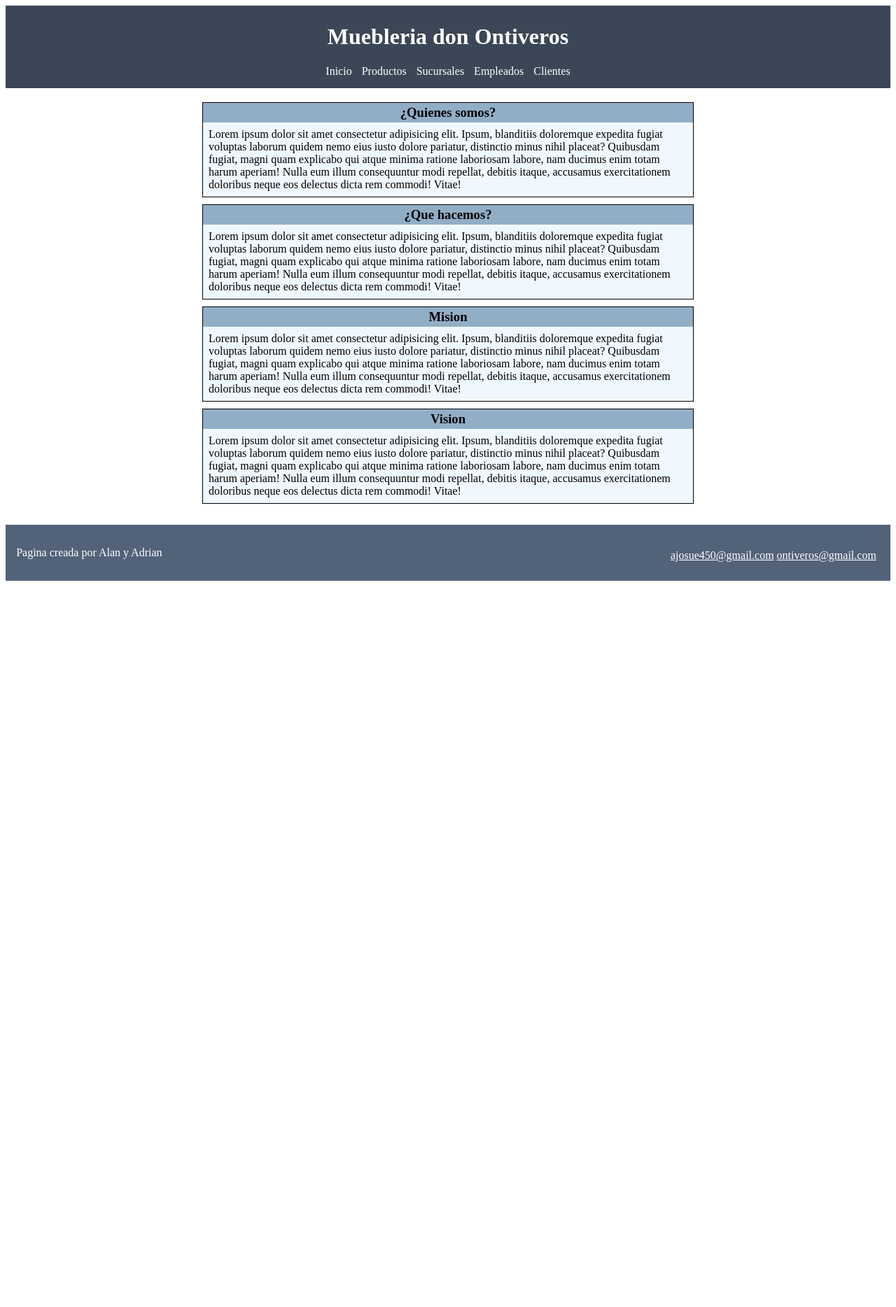
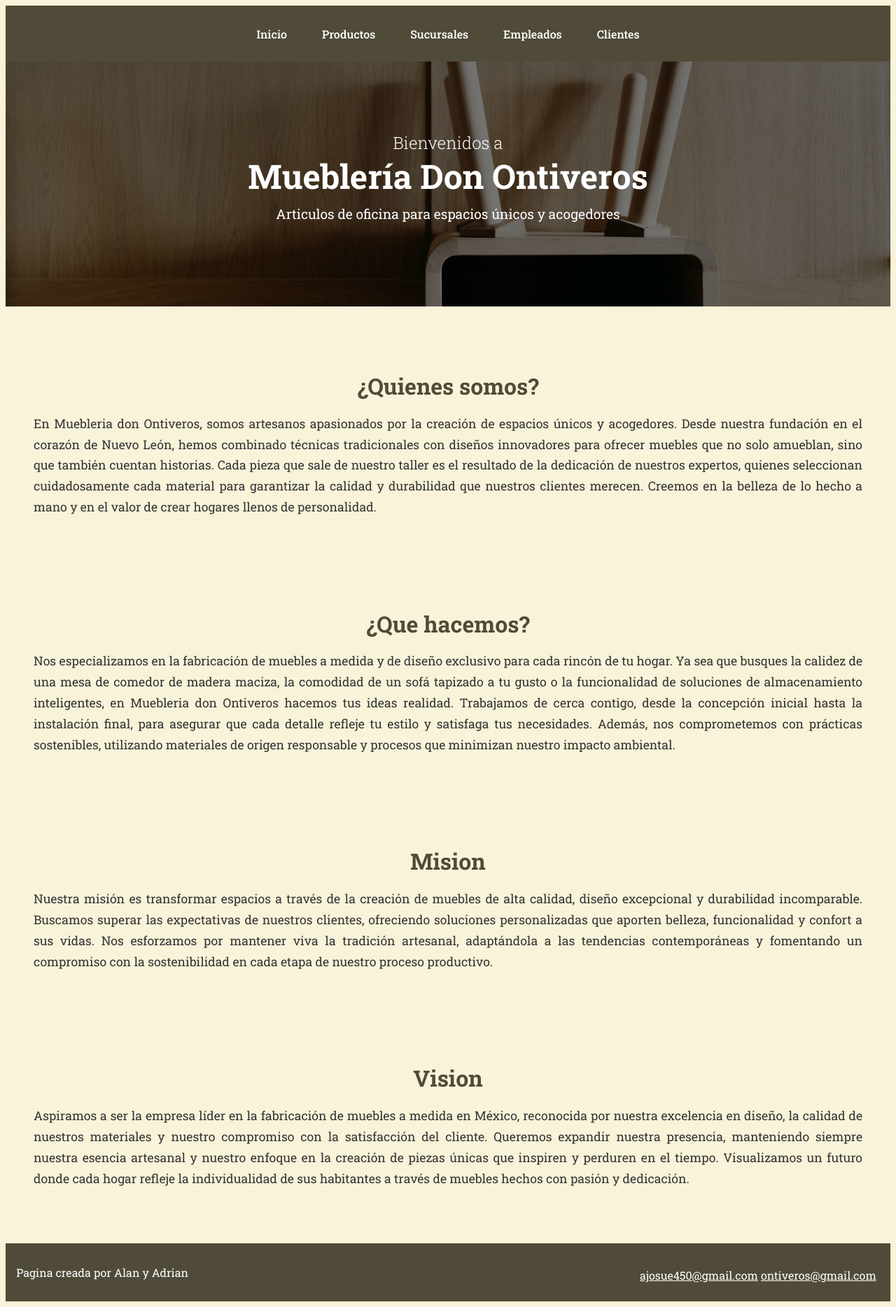
Before and after one commit to AlanCaa/PIA_FDW, a Django app: page / in a window 1280 px wide. Shown: the whole page at 70% size. Before the commit the page ends 830 px from the top, so only its background shows below. Run offline with Django 5.2, Linux system fonts and the light colour scheme.

Commit message:
Se modifico las vistas y los estilos

```diff
--- a/django/website_pia/website_pia/static/css/style.css
+++ b/django/website_pia/website_pia/static/css/style.css
@@ -1,3 +1,54 @@
+@import url('https://fonts.googleapis.com/css2?family=Roboto+Slab:wght@100..900&display=swap');
+
+body {
+    background: #F8F3D9;
+    font-family: "Roboto Slab", serif;
+}
+
+/* Sección banner de la vista inicio */
+.hero {
+    position: relative;
+    background: url('/static/css/img/vistainic.jpg');
+    background-size: cover;
+    background-position: center;
+    height: 350px;
+    display: flex;
+    align-items: center;
+    justify-content: center;
+    color: white;
+    text-align: center;
+}
+
+.hero::before {
+    content: '';
+    position: absolute;
+    top: 0; left: 0;
+    width: 100%; height: 100%;
+    background-color: rgba(0, 0, 0, 0.5);
+    z-index: 1;
+}
+
+.hero-content {
+    position: relative;
+    z-index: 2;
+}
+
+.hero-content h1 {
+    font-size: 3rem;
+    margin: 0;
+}
+
+.hero-content h2 {
+    font-size: 1.5rem;
+    margin: 0;
+    font-weight: 300;
+}
+
+.hero-content p {
+    font-size: 1.2rem;
+    margin-top: 10px;
+}
+
 img {
     width: 400px;
     display: block;
@@ -6,24 +57,34 @@ img {
 }
 
 header {
-    background-color: #333f50f5;
+    background-color: #504B38;
     color: white;
-    text-align: center;
-    padding: 5px;
+    padding: 10px 0;
+    display: flex;
+    justify-content: center;
+    align-items: center;
+    height: 60px;
 }
+
 nav {
-    margin-bottom: 10px;
+    display: flex;
+    gap: 20px;
 }
+
 header a {
     color: white;
-    margin: 5px;
-
     text-decoration: none;
-    transition: background-color .5s;
+    padding: 10px 15px;
+    border-radius: 5px;
+    transition: background-color 0.3s;
+    font-weight: 500;
+    display: flex;
+    align-items: center;
+    height: 100%;
 }
 
 header a:hover {
-    background-color: #495c76f5;
+    background-color: #797263f5;
 }
 
 /* El contenedor que se utiliza para productos para que las tarjetas esten una al lado de otra */
@@ -36,15 +97,15 @@ header a:hover {
 
 /* Contenedor que se utiliza para inicio, sucursales y clientes para que las tarjetas esten en cascada */
 .contenedor2 {
-    display: grid;
-    justify-content: center;
-    align-items: center;
-    margin: 10px 10px 30px 10px;
+    display: block;
+    align-items: stretch;
+    margin: 10px 0 30px 0;
+    padding: 0 20px;
 }
 
 /* Se utiliza en productos y sucursales, se da apariencia de tarjetas un pooco cuadradas */
 .tarjetas {
-    background-color: aliceblue;
+    background-color: #EBE5C2;
     width: 450px;
     justify-content: center;
     align-items: center;
@@ -67,28 +128,32 @@ header a:hover {
     text-align: justify;
 }
 
-/* Se usa en inicio para tarjetas un poco más alargadas */
 .tarjetas-2 {
-    background-color: aliceblue;
-    width: 700px;
-    justify-content: center;
-    align-items: center;
-    margin-left: 10px;
-    margin-right: 10px;
-    margin-top: 10px;
-    border: .5px black solid;
+    margin: 40px auto;
+    padding: 20px;
+    text-align: justify;
 }
 
-.tarjetas h2, .tarjetas-2 h1, .tarjetas-cliente h2 {
+.tarjetas-2 h1 {
+    font-size: 2rem;
+    color: #504B38;
+    margin-bottom: 10px;
+    text-align: center;
+}
+
+.tarjetas-2 p {
+    font-size: 1.1rem;
+    color: #333;
+    line-height: 1.7;
+    text-align: justify;
+}
+
+.tarjetas h2, .tarjetas-cliente h2 {
     margin: 0px;
     padding: 3px;
     text-align: center;
-    background-color: rgb(146, 174, 199);
+    background-color: #B9B28A;
     color: rgb(0, 0, 0);
-}
-
-.tarjetas-2 p {
-    margin: 8px;
 }
 
 /* Se usa para clientes y hacer tarjetas alargadas en las que el logo aparezca en la parte derecha */
@@ -101,7 +166,7 @@ header a:hover {
 }
 
 .tarjetas-cliente .contenido {
-    background-color: aliceblue;
+    background-color: #EBE5C2;
     display: flex;
     gap: 20px;
     padding: 15px;
@@ -118,7 +183,7 @@ header a:hover {
 
 #pie {
     margin: 20px 0px 0px 0px;
-    background-color: #43546dea;
+    background-color: #504B38;
     padding: 1.2%;
     color: white;
 
--- a/django/website_pia/website_pia/templates/index.html
+++ b/django/website_pia/website_pia/templates/index.html
@@ -9,7 +9,6 @@
 </head>
 <body>
     <header>
-        <h1>Muebleria don Ontiveros</h1>
         <nav>
             <a href={% url 'index' %}>Inicio</a>
             <a href={% url 'productos' %}>Productos</a>
@@ -20,27 +19,35 @@
     </header>
 
     <main>
+        <section class="hero">
+            <div class="hero-content">
+                <h2>Bienvenidos a</h2>
+                <h1>Mueblería Don Ontiveros</h1>
+                <p>Articulos de oficina para espacios únicos y acogedores</p>
+            </div>
+        </section>
+
         <section class="contenedor2">
             <article class="tarjetas-2">
                 <h1>¿Quienes somos?</h1>
-                <p>Lorem ipsum dolor sit amet consectetur adipisicing elit. Ipsum, blanditiis doloremque expedita fugiat voluptas laborum quidem nemo eius iusto dolore pariatur, distinctio minus nihil placeat? Quibusdam fugiat, magni quam explicabo qui atque minima ratione laboriosam labore, nam ducimus enim totam harum aperiam! Nulla eum illum consequuntur modi repellat, debitis itaque, accusamus exercitationem doloribus neque eos delectus dicta rem commodi! Vitae!</p>
+                <p>En Muebleria don Ontiveros, somos artesanos apasionados por la creación de espacios únicos y acogedores. Desde nuestra fundación en el corazón de Nuevo León, hemos combinado técnicas tradicionales con diseños innovadores para ofrecer muebles que no solo amueblan, sino que también cuentan historias. Cada pieza que sale de nuestro taller es el resultado de la dedicación de nuestros expertos, quienes seleccionan cuidadosamente cada material para garantizar la calidad y durabilidad que nuestros clientes merecen. Creemos en la belleza de lo hecho a mano y en el valor de crear hogares llenos de personalidad.</p>
             </article>
             <article class="tarjetas-2">
                 <h1>¿Que hacemos?</h1>
-                <p>Lorem ipsum dolor sit amet consectetur adipisicing elit. Ipsum, blanditiis doloremque expedita fugiat voluptas laborum quidem nemo eius iusto dolore pariatur, distinctio minus nihil placeat? Quibusdam fugiat, magni quam explicabo qui atque minima ratione laboriosam labore, nam ducimus enim totam harum aperiam! Nulla eum illum consequuntur modi repellat, debitis itaque, accusamus exercitationem doloribus neque eos delectus dicta rem commodi! Vitae!</p>
+                <p>Nos especializamos en la fabricación de muebles a medida y de diseño exclusivo para cada rincón de tu hogar. Ya sea que busques la calidez de una mesa de comedor de madera maciza, la comodidad de un sofá tapizado a tu gusto o la funcionalidad de soluciones de almacenamiento inteligentes, en Muebleria don Ontiveros hacemos tus ideas realidad. Trabajamos de cerca contigo, desde la concepción inicial hasta la instalación final, para asegurar que cada detalle refleje tu estilo y satisfaga tus necesidades. Además, nos comprometemos con prácticas sostenibles, utilizando materiales de origen responsable y procesos que minimizan nuestro impacto ambiental.</p>
             </article>
             <article class="tarjetas-2">
                 <h1>Mision</h1>
-                <p>Lorem ipsum dolor sit amet consectetur adipisicing elit. Ipsum, blanditiis doloremque expedita fugiat voluptas laborum quidem nemo eius iusto dolore pariatur, distinctio minus nihil placeat? Quibusdam fugiat, magni quam explicabo qui atque minima ratione laboriosam labore, nam ducimus enim totam harum aperiam! Nulla eum illum consequuntur modi repellat, debitis itaque, accusamus exercitationem doloribus neque eos delectus dicta rem commodi! Vitae!</p>
+                <p>Nuestra misión es transformar espacios a través de la creación de muebles de alta calidad, diseño excepcional y durabilidad incomparable. Buscamos superar las expectativas de nuestros clientes, ofreciendo soluciones personalizadas que aporten belleza, funcionalidad y confort a sus vidas. Nos esforzamos por mantener viva la tradición artesanal, adaptándola a las tendencias contemporáneas y fomentando un compromiso con la sostenibilidad en cada etapa de nuestro proceso productivo.</p>
             </article>
             <article class="tarjetas-2">
                 <h1>Vision</h1>
-                <p>Lorem ipsum dolor sit amet consectetur adipisicing elit. Ipsum, blanditiis doloremque expedita fugiat voluptas laborum quidem nemo eius iusto dolore pariatur, distinctio minus nihil placeat? Quibusdam fugiat, magni quam explicabo qui atque minima ratione laboriosam labore, nam ducimus enim totam harum aperiam! Nulla eum illum consequuntur modi repellat, debitis itaque, accusamus exercitationem doloribus neque eos delectus dicta rem commodi! Vitae!</p>
+                <p>Aspiramos a ser la empresa líder en la fabricación de muebles a medida en México, reconocida por nuestra excelencia en diseño, la calidad de nuestros materiales y nuestro compromiso con la satisfacción del cliente. Queremos expandir nuestra presencia, manteniendo siempre nuestra esencia artesanal y nuestro enfoque en la creación de piezas únicas que inspiren y perduren en el tiempo. Visualizamos un futuro donde cada hogar refleje la individualidad de sus habitantes a través de muebles hechos con pasión y dedicación.</p>
             </article>
         </section>
+    </main>
 
-    </main>
-        <footer id="pie">
+    <footer id="pie">
         <article>
             <a href="mailto:ajosue450@gmail.com">ajosue450@gmail.com</a>
             <a href="mailto:ajosue450@gmail.com">ontiveros@gmail.com</a>
```
Also changed, not shown: django/website_pia/website_pia/templates/clientes.html (+8 -1 lines), django/website_pia/website_pia/templates/empleado.html (+7 -2 lines), django/website_pia/website_pia/templates/productos.html (+7 -1 lines), django/website_pia/website_pia/templates/sucursales.html (+7 -1 lines), django/website_pia/website_pia/static/css/img/vistainic.jpg (added).
